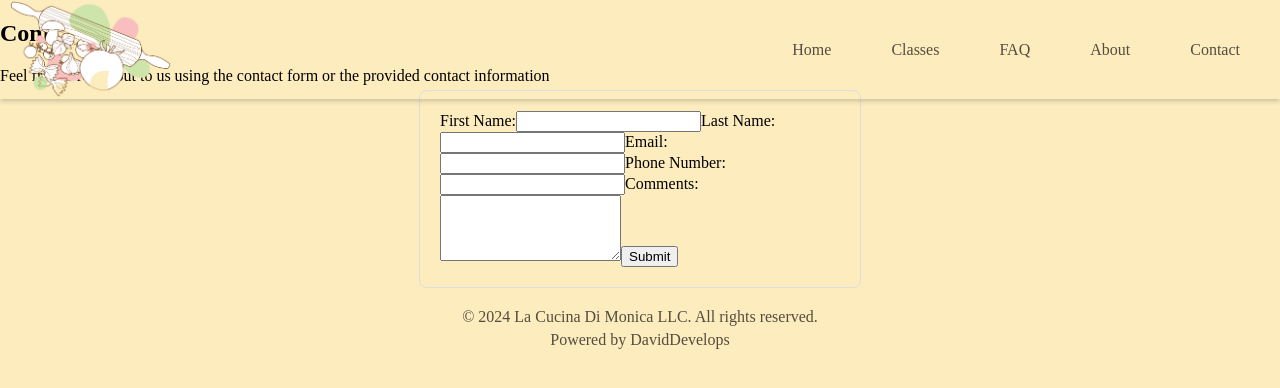
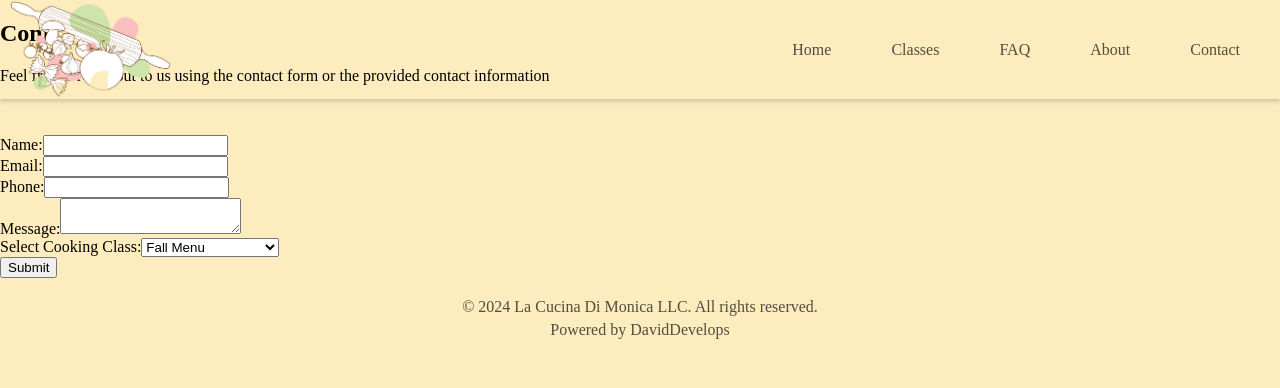
Before and after one commit to djmacy/cucina-di-monica-react, a React (Create React App) app: page /contact in a window 1280 px wide. Shown: the top 388 px of the page. Built offline with nearby package versions, Linux system fonts and the light colour scheme.

Commit message:
figured out how to send emails to Monica with emailJS

```diff
--- a/src/components/ContactForm.css
+++ b/src/components/ContactForm.css
@@ -8,3 +8,34 @@
 }
 
 /* Add more styles as needed */
+form {
+    margin-top: 50px;
+}
+
+.formRow {
+    margin: 10px 0 20px 0;
+}
+
+.formInput {
+    padding: 15px 10px;
+}
+
+.errorMessage {
+    color: #f45532;
+    font-size: 14px;
+    margin: 0;
+    padding: 0;
+}
+
+.submit-btn {
+    padding: 15px 50px;
+    border-radius: 10px;
+    margin-bottom: 25px;
+}
+
+@media (max-width: 768px) {
+    .submit-message {
+        width: 125px;
+        margin-left: 200px;
+    }
+}
--- a/src/components/ContactForm.js
+++ b/src/components/ContactForm.js
@@ -1,18 +1,20 @@
-import React, { useState } from 'react';
-import './ContactForm.css';
+import React, { useState, useRef } from 'react';
+import "./ContactForm.css"
+import emailjs from '@emailjs/browser';
 
+const serviceId = 'service_x3wcoak';
 const ContactForm = () => {
-    // State to manage form data
+    const form = useRef();
+
     const [formData, setFormData] = useState({
-        firstName: '',
-        lastName: '',
+        name: '',
         email: '',
         phone: '',
-        comments: '',
+        message: '',
+        course: ''
     });
 
-    // Handle form input changes
-    const handleInputChange = (e) => {
+    const handleChange = (e) => {
         const { name, value } = e.target;
         setFormData((prevData) => ({
             ...prevData,
@@ -20,72 +22,66 @@ const ContactForm = () => {
         }));
     };
 
-    // Handle form submission
     const handleSubmit = (e) => {
         e.preventDefault();
+        //logic here
+        emailjs
+            .sendForm(serviceId, 'template_tgdohai', form.current, {
+                publicKey: 'ltJZY1kdODXr96tLF',
+            })
+            .then(
+                () => {
+                    console.log('SUCCESS!');
+                },
+                (error) => {
+                    console.log('FAILED...', error.text);
+                },
+            );
 
-        // Perform any additional validation if needed
-        // ...
-
-        // Display form data (you can replace this with your form submission logic)
-        console.log(formData);
+        console.log('Form data submitted:', formData);
     };
 
     return (
-        <div className="contact-form">
-            <form onSubmit={handleSubmit}>
-                <label htmlFor="firstName">First Name:</label>
-                <input
-                    type="text"
-                    id="firstName"
-                    name="firstName"
-                    value={formData.firstName}
-                    onChange={handleInputChange}
-                    required
-                />
-
-                <label htmlFor="lastName">Last Name:</label>
-                <input
-                    type="text"
-                    id="lastName"
-                    name="lastName"
-                    value={formData.lastName}
-                    onChange={handleInputChange}
-                    required
-                />
-
-                <label htmlFor="email">Email:</label>
-                <input
-                    type="email"
-                    id="email"
-                    name="email"
-                    value={formData.email}
-                    onChange={handleInputChange}
-                    required
-                />
-
-                <label htmlFor="phone">Phone Number:</label>
-                <input
-                    type="tel"
-                    id="phone"
-                    name="phone"
-                    value={formData.phone}
-                    onChange={handleInputChange}
-                />
-
-                <label htmlFor="comments">Comments:</label>
-                <textarea
-                    id="comments"
-                    name="comments"
-                    rows="4"
-                    value={formData.comments}
-                    onChange={handleInputChange}
-                    required
-                ></textarea>
-
-                <button type="submit">Submit</button>
-            </form>
-        </div>
+        <form ref={form} onSubmit={handleSubmit}>
+            <label>
+                Name:
+                <input type="text" name="name" value={formData.name} onChange={handleChange} />
+            </label>
+            <br />
+            <label>
+                Email:
+                <input type="email" name="email" value={formData.email} onChange={handleChange} />
+            </label>
+            <br />
+            <label>
+                Phone:
+                <input type="tel" name="phone" value={formData.phone} onChange={handleChange} />
+            </label>
+            <br />
+            <label>
+                Message:
+                <textarea name="message" value={formData.message} onChange={handleChange} />
+            </label>
+            <br />
+            <label>
+                Select Cooking Class:
+                <select name="course" value={formData.course} onChange={handleChange}>
+                    <option value="Fall Menu">Fall Menu</option>
+                    <option value="Forest Menu">Forest Menu</option>
+                    <option value="Gnocchi Menu">Gnocchi Menu</option>
+                    <option value="Roma Menu">Roma Menu</option>
+                    <option value="Seasonal Menu">Seasonal Menu</option>
+                    <option value="Sicilian Menu">Sicilian Menu</option>
+                    <option value="Spring Menu">Spring Menu</option>
+                    <option value="Taste of Italy Menu">Taste of Italy Menu</option>
+                    <option value="That's Amore Menu">That's Amore Menu</option>
+                    <option value="Vegetarian Menu">Vegetarian Menu</option>
+                    <option value="Veneto Menu">Veneto Menu</option>
+                </select>
+            </label>
+            <br/>
+            <button type="submit">Submit</button>
+        </form>
     );
 };
 
```
Also changed, not shown: package.json (+6 -1 lines), 1 other file (tests, documents, lock files or other folders).
